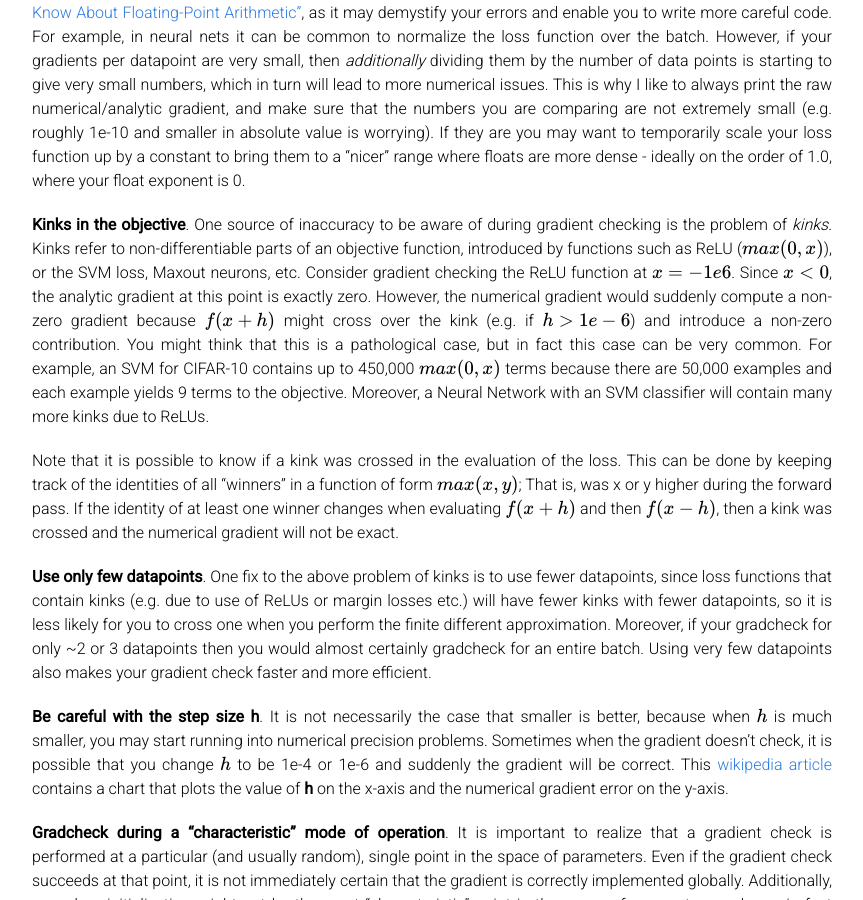
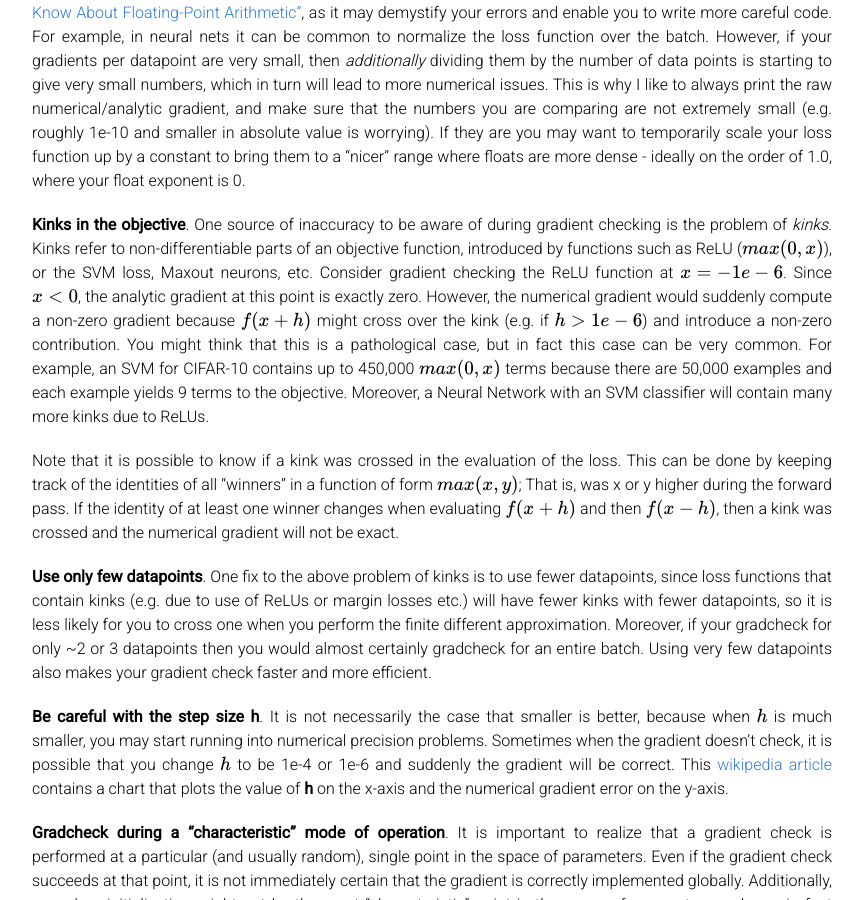
Before and after one commit to cs231n/cs231n.github.io, a Jekyll site: the page built from neural-networks-3.md, in a window 1280 px wide and 900 px high, scrolled down 2101 px. Shown: the whole window, without its empty margins (208-1071 px from the left). Built offline with Jekyll 4.4.1, drawn with Linux system fonts in a browser that asks for light colours; formulas are drawn with MathJax 3.

Commit message:
according to the conext, x should be -1e-6.

```diff
--- a/neural-networks-3.md
+++ b/neural-networks-3.md
@@ -67,7 +67,7 @@ Also keep in mind that the deeper the network, the higher the relative errors wi
 
 **Stick around active range of floating point**. It's a good idea to read through ["What Every Computer Scientist Should Know About Floating-Point Arithmetic"](http://docs.oracle.com/cd/E19957-01/806-3568/ncg_goldberg.html), as it may demystify your errors and enable you to write more careful code. For example, in neural nets it can be common to normalize the loss function over the batch. However, if your gradients per datapoint are very small, then *additionally* dividing them by the number of data points is starting to give very small numbers, which in turn will lead to more numerical issues. This is why I like to always print the raw numerical/analytic gradient, and make sure that the numbers you are comparing are not extremely small (e.g. roughly 1e-10 and smaller in absolute value is worrying). If they are you may want to temporarily scale your loss function up by a constant to bring them to a "nicer" range where floats are more dense - ideally on the order of 1.0, where your float exponent is 0.
 
-**Kinks in the objective**. One source of inaccuracy to be aware of during gradient checking is the problem of *kinks*. Kinks refer to non-differentiable parts of an objective function, introduced by functions such as ReLU (\\(max(0,x)\\)), or the SVM loss, Maxout neurons, etc. Consider gradient checking the ReLU function at \\(x = -1e6\\). Since \\(x < 0\\), the analytic gradient at this point is exactly zero. However, the numerical gradient would suddenly compute a non-zero gradient because \\(f(x+h)\\) might cross over the kink (e.g. if \\(h > 1e-6\\)) and introduce a non-zero contribution. You might think that this is a pathological case, but in fact this case can be very common. For example, an SVM for CIFAR-10 contains up to 450,000 \\(max(0,x)\\) terms because there are 50,000 examples and each example yields 9 terms to the objective. Moreover, a Neural Network with an SVM classifier will contain many more kinks due to ReLUs.
+**Kinks in the objective**. One source of inaccuracy to be aware of during gradient checking is the problem of *kinks*. Kinks refer to non-differentiable parts of an objective function, introduced by functions such as ReLU (\\(max(0,x)\\)), or the SVM loss, Maxout neurons, etc. Consider gradient checking the ReLU function at \\(x = -1e-6\\). Since \\(x < 0\\), the analytic gradient at this point is exactly zero. However, the numerical gradient would suddenly compute a non-zero gradient because \\(f(x+h)\\) might cross over the kink (e.g. if \\(h > 1e-6\\)) and introduce a non-zero contribution. You might think that this is a pathological case, but in fact this case can be very common. For example, an SVM for CIFAR-10 contains up to 450,000 \\(max(0,x)\\) terms because there are 50,000 examples and each example yields 9 terms to the objective. Moreover, a Neural Network with an SVM classifier will contain many more kinks due to ReLUs.
 
 Note that it is possible to know if a kink was crossed in the evaluation of the loss. This can be done by keeping track of the identities of all "winners" in a function of form \\(max(x,y)\\); That is, was x or y higher during the forward pass. If the identity of at least one winner changes when evaluating \\(f(x+h)\\) and then \\(f(x-h)\\), then a kink was crossed and the numerical gradient will not be exact.
 
```
